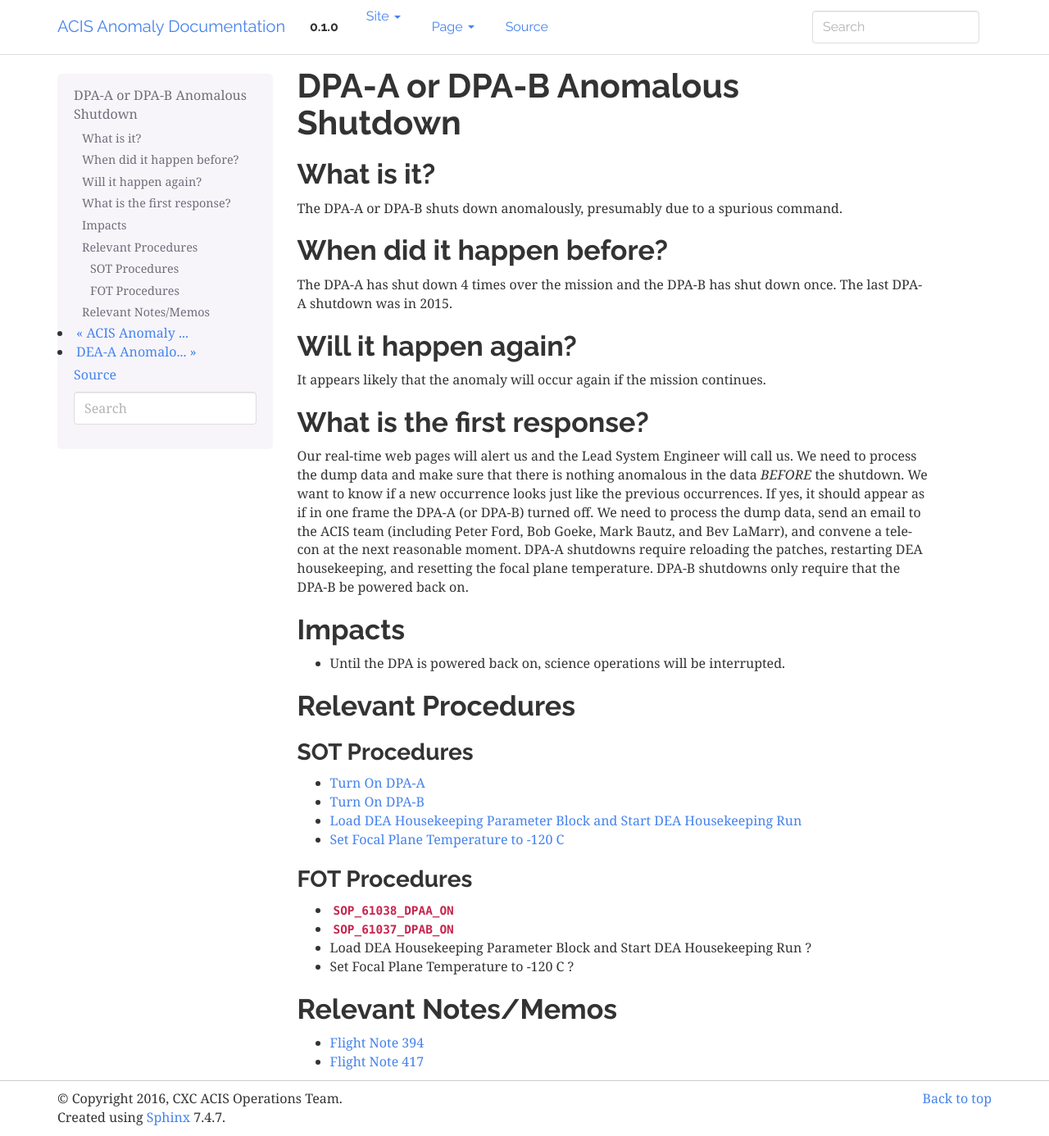
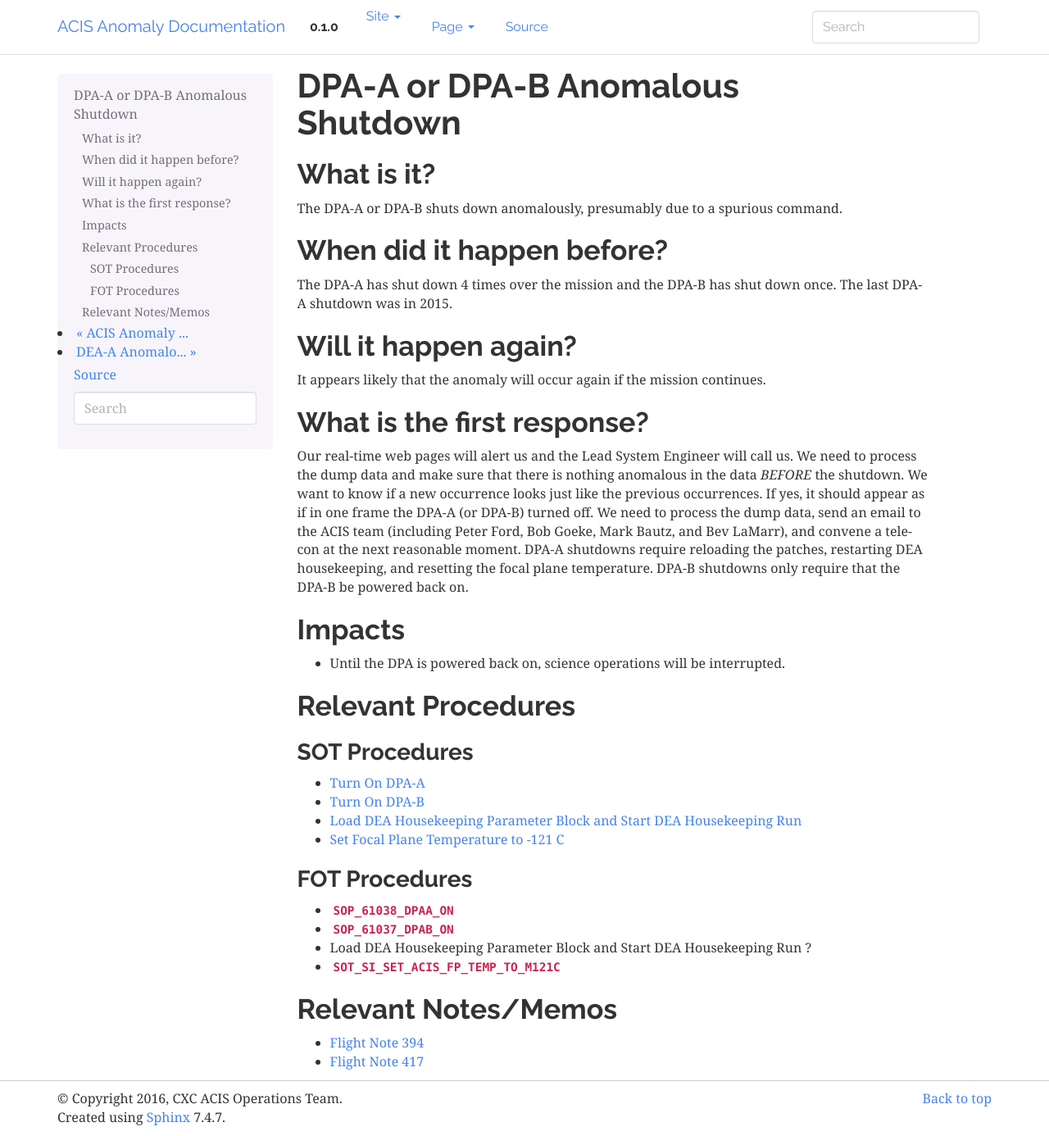
Before and after one commit to acisops/acis_anomaly_pages, a Sphinx documentation site: the page built from source/dpa_shutdown.rst, in a window 1280 px wide and 1386 px high. Shown: the whole window at 82% size. Built offline with Sphinx 7.4.7, drawn with Linux system fonts in a browser that asks for light colours.

Commit message:
Editing SOP links in dpa shutdown page

```diff
--- a/source/dpa_shutdown.rst
+++ b/source/dpa_shutdown.rst
@@ -42,13 +42,16 @@
 .. |dpab_on| replace:: ``SOP_61037_DPAB_ON``
 .. _dpab_on: http://occweb.cfa.harvard.edu/occweb/FOT/configuration/procedures/SOP/SOP_61037_DPAB_ON.pdf
 
+.. |fptemp_121| replace:: ``SOT_SI_SET_ACIS_FP_TEMP_TO_M121C``
+.. _fptemp_121: http://occweb.cfa.harvard.edu/occweb/FOT/configuration/procedures/SOP/SOP_SI_SET_ACIS_FP_TEMP_TO_M121C.pdf
+
 SOT Procedures
 ++++++++++++++
 
-* `Turn On DPA-A <http://cxc.cfa.harvard.edu/acis/cmd_seq/dpaa_on.ps>`_
-* `Turn On DPA-B <http://cxc.cfa.harvard.edu/acis/cmd_seq/dpab_on.ps>`_
-* `Load DEA Housekeeping Parameter Block and Start DEA Housekeeping Run <http://cxc.cfa.harvard.edu/acis/cmd_seq/dea_hkp.ps>`_
-* `Set Focal Plane Temperature to -120 C <http://cxc.cfa.harvard.edu/acis/cmd_seq/setfp_m120.ps>`_
+* `Turn On DPA-A <http://cxc.cfa.harvard.edu/acis/cmd_seq/dpaa_on.pdf>`_
+* `Turn On DPA-B <http://cxc.cfa.harvard.edu/acis/cmd_seq/dpab_on.pdf>`_
+* `Load DEA Housekeeping Parameter Block and Start DEA Housekeeping Run <http://cxc.cfa.harvard.edu/acis/cmd_seq/dea_hkp.pdf>`_
+* `Set Focal Plane Temperature to -121 C <http://cxc.cfa.harvard.edu/acis/cmd_seq/setfp_m121.pdf>`_
 
 FOT Procedures
 ++++++++++++++
@@ -56,7 +59,7 @@
 * |dpaa_on|_
 * |dpab_on|_
 * Load DEA Housekeeping Parameter Block and Start DEA Housekeeping Run ?
-* Set Focal Plane Temperature to -120 C ?
+* |fptemp_121|_
 
 Relevant Notes/Memos
 --------------------
```
